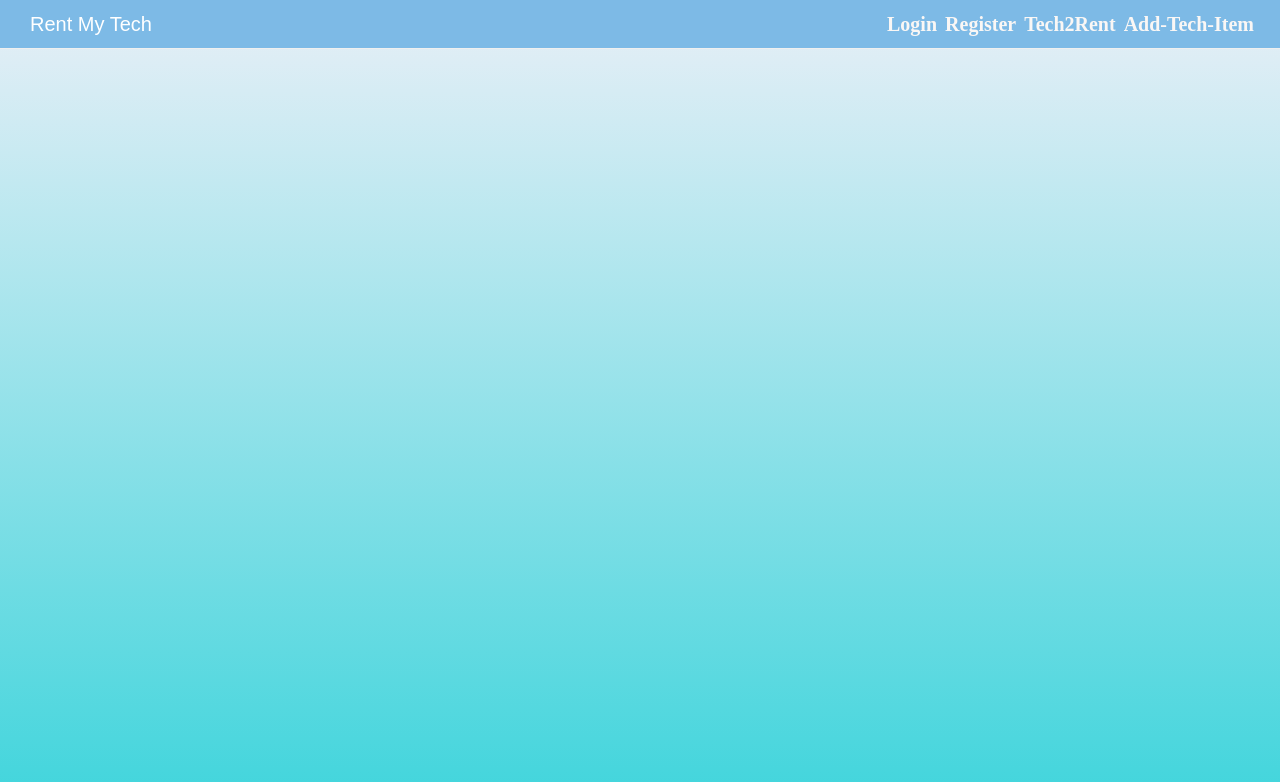
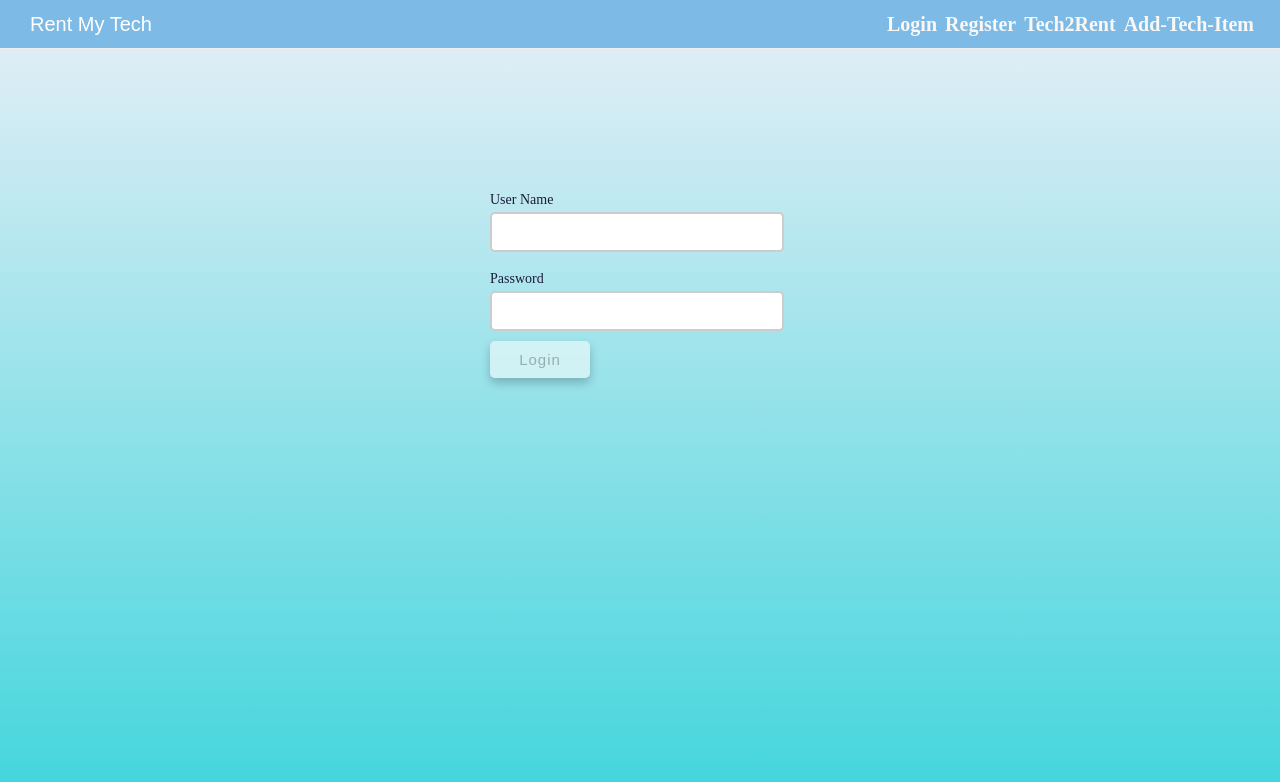
Before and after one commit to Use-My-Tech-1/FrontEnd-1, a React (Create React App) app: page /login in a window 1280 px wide. Shown: the top 782 px of the page. Built offline with nearby package versions, Linux system fonts and the light colour scheme.

Commit message:
created login component, created styling for form tag, created axiosWithAuth

```diff
--- a/src/App.js
+++ b/src/App.js
@@ -1,10 +1,21 @@
-import React from 'react';
+import React, {useState} from 'react';
 import Header from './components/Header';
+import Login from './components/Login';
+import { Route, Switch } from 'react-router-dom';
+
 
 function App() {
+
+  const [loggedIn, setLoggedIn] = useState(false);
+
   return (
     <div className="container">
       <Header />
+        <Switch>
+          <Route path='/login'>
+            <Login setLoggedIn={setLoggedIn}/>
+          </Route>
+        </Switch>
     </div>
   );
 }
--- a/src/components/Header.js
+++ b/src/components/Header.js
@@ -8,7 +8,7 @@ function Header() {
         <div className='nav-links'>
           <Link to="/login">Login</Link>
           <Link to="/register">Register</Link>
-          <Link to="/auctions">Tech2Rent</Link>
+          <Link to="/tech-items">Tech2Rent</Link>
           <Link to="/createAuction">Add-Tech-Item</Link>
         </div>
       </nav>
--- a/src/components/Login.js
+++ b/src/components/Login.js
@@ -1,3 +1,111 @@
-import React from 'react';
+import React, {useState, useEffect} from 'react';
 import * as yup from 'yup';
-import Input from './Input'
+import Input from './Input';
+
+import { axiosWithAuth } from '../utils/axiosWithAuth';
+import { useHistory } from 'react-router-dom';
+
+function Login(props) {
+
+    let history = useHistory();
+
+    const defaultState = {
+        username: '',
+        password: ''
+    };
+
+    const [errors, setErrors] = useState({...defaultState});
+    const [login, setLogin] = useState(defaultState);
+    const [buttonDisabled, setButtonDisabled] = useState(true);
+
+    let formSchema = yup.object().shape({
+        username: yup
+            .string()
+            .required('Username is required')
+            .min(8, "Username must be 8 characters"),
+        password: yup
+            .string()
+            .required('Password is required')
+            .min(8, "Password must be 8 characters"),
+    });
+
+    useEffect(() => {
+        if (login.username && login.password) {
+            setButtonDisabled(false);
+        }
+        else if (!login.username || !login.password) {
+            setButtonDisabled(true);
+        }
+    }, [login]);
+
+    const loginSubmit = e => {
+        e.preventDefault();
+        console.log('login submitted');
+
+        axiosWithAuth()
+        .post('auth/login', login, {withCredentials: true})
+        .then(res => {
+            console.log(res);
+            localStorage.setItem('token', '12345')
+            props.setLoggedIn(true);
+            history.push('/tech-items');
+        })
+        .catch(err => {
+            console.log('invalid login', err);
+        })
+    };
+
+    //onChange function, put validation within function
+    const inputChange = e => {
+        e.persist();
+        let value = e.target.value;
+        yup.reach(formSchema, e.target.name)
+        .validate(value)
+        .then(valid => {
+            setErrors({
+                ...errors,
+                [e.target.name]: ""
+            })
+        })
+        .catch(err => {
+            setErrors({
+            ...errors,
+            [e.target.name]: err.errors[0]
+            })
+        })
+        //spread accross loginState and set to value of input.
+        setLogin({
+            ...login,
+            [e.target.name]: e.target.value
+        });
+        console.log(login);
+        // validateChange(e);
+    };
+
+    return (
+        <div className='formContainer'>
+            <form onSubmit={loginSubmit}>
+                <Input
+                    type="text"
+                    name="username"
+                    onChange={inputChange}
+                    value={login.username}
+                    label="User Name"
+                    errors={errors}
+                />
+                <Input
+                    type="password"
+                    name="password"
+                    onChange={inputChange}
+                    value={login.password}
+                    label="Password"
+                    errors={errors}
+                />
+                <button disabled={buttonDisabled}>Login</button>
+            </form>
+        </div>
+    )
+};
+
+
+export default Login;
--- a/src/css/index.css
+++ b/src/css/index.css
@@ -170,6 +170,84 @@ nav {
   color: white;
   padding-left: 24px;
 }
+.formContainer {
+  min-height: 70vh;
+  display: flex;
+  align-items: center;
+}
+.RadioContainer {
+  display: flex;
+  flex-direction: row;
+}
+.TermsContainer {
+  display: flex;
+  flex-direction: row;
+}
+form {
+  display: flex;
+  flex-direction: column;
+  width: 100%;
+  max-width: 300px;
+  margin: 0 auto;
+}
+label {
+  display: flex;
+  flex-direction: column;
+  align-items: flex-start;
+  margin: 10px 0;
+  font-size: 1.4rem;
+}
+input,
+select,
+textarea {
+  width: 90%;
+  margin: 5px 0 0;
+  display: block;
+  border: 2px solid rgba(0, 0, 0, 0.2);
+  border-radius: 5px;
+  padding: 10px;
+  transition: all 0.3s;
+  font-size: 1.4rem;
+  letter-spacing: 0.5px;
+  background-color: white;
+}
+select {
+  height: 40px;
+  width: 325px;
+}
+select:focus {
+  outline: none;
+  border-color: #1ee7e2;
+}
+input:focus {
+  outline: none;
+  border-color: #1ee7e2;
+}
+button {
+  width: 100px;
+  display: inline-block;
+  padding: 10px 12px;
+  font-size: 1.5rem;
+  border-radius: 5px;
+  border: 0px;
+  letter-spacing: 1px;
+  outline: none;
+  cursor: pointer;
+  box-shadow: 0px 5px 10px rgba(0, 0, 0, 0.22);
+}
+button:hover {
+  background-image: none;
+  background-color: rgba(255, 255, 255, 0.877);
+}
+button:disabled {
+  background-image: none;
+  background-color: rgba(255, 255, 255, 0.534);
+  cursor: not-allowed;
+}
+input.upload {
+  background: transparent;
+  border: none;
+}
 .footer-container {
   display: flex;
   justify-content: center;
--- a/src/less/form.less
+++ b/src/less/form.less
@@ -0,0 +1,88 @@
+.formContainer {
+    min-height: 70vh;
+    display: flex;
+    align-items: center;
+}
+.RadioContainer{
+    display: flex;
+    flex-direction: row;
+}
+.TermsContainer{
+    display: flex;
+    flex-direction: row;
+}
+
+  form {
+    display: flex;
+    flex-direction: column;
+    width: 100%;
+    max-width: 300px;
+    margin: 0 auto;
+  }
+
+  label {
+    display: flex;
+    flex-direction: column;
+    align-items: flex-start;
+    margin: 10px 0;
+    font-size: 1.4rem;
+  }
+
+  input,
+  select,
+  textarea {
+    width: 90%;
+    margin: 5px 0 0;
+    display: block;
+    border: 2px solid rgba(0, 0, 0, 0.2);
+    border-radius: 5px;
+    padding: 10px;
+    transition: all 0.3s;
+    font-size: 1.4rem;
+    letter-spacing: 0.5px;
+    background-color: white;
+  }
+
+  select {
+    height: 40px;
+    width: 325px;
+  }
+
+  select:focus {
+    outline: none;
+    border-color: #1ee7e2;
+  }
+
+  input:focus {
+    outline: none;
+    border-color: #1ee7e2;
+  }
+
+  button {
+    width: 100px;
+    display: inline-block;
+    padding: 10px 12px;
+    font-size: @button-size;
+    border-radius: 5px;
+    border: 0px;
+    letter-spacing: 1px;
+    outline: none;
+    cursor: pointer;
+    box-shadow: 0px 5px 10px rgba(0,0,0,0.22);
+  }
+
+  button:hover {
+      background-image: none;
+      background-color: rgba(255, 255, 255, 0.877);
+  }
+
+  button:disabled {
+      background-image: none;
+      background-color: rgba(255, 255, 255, 0.534);
+      cursor: not-allowed;
+  }
+
+  input.upload {
+    background: transparent;
+    border: none;
+  }
--- /dev/null
+++ b/src/utils/axiosWithAuth.js
@@ -0,0 +1,12 @@
+import axios from 'axios';
+
+export const axiosWithAuth = () => {
+  const token = window.localStorage.getItem('token');
+
+  return axios.create({
+    baseURL: 'http://localhost:5000/api/',
+    headers: {
+      Authorization: token
+    }
+  });
+};
```
Also changed, not shown: src/utils/placeholderFile.js (deleted).
